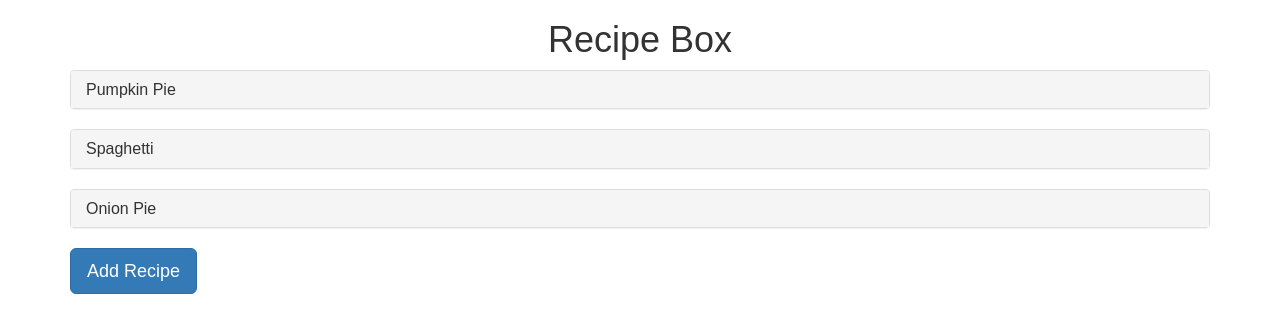
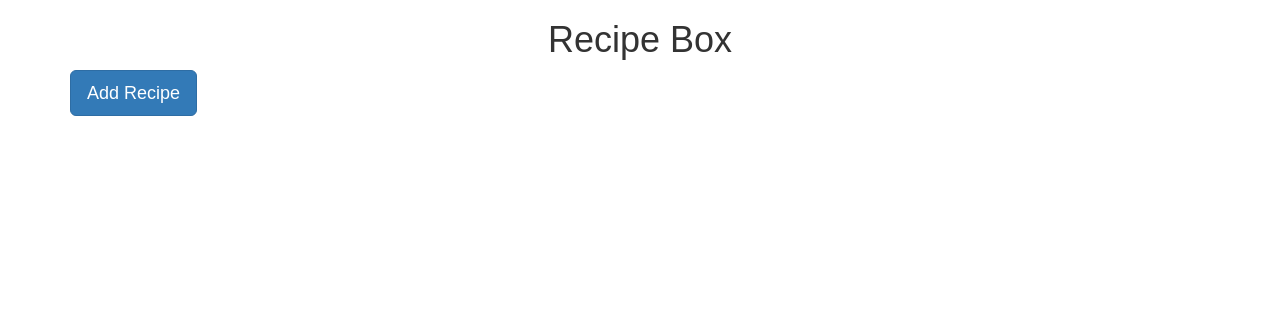
Before and after one commit to ashleydonohoe/recipe-box, a React (Create React App) app: page / in a window 1280 px wide. Shown: the top 332 px of the page. Built offline with nearby package versions, Linux system fonts and the light colour scheme.

Commit message:
local storage works now for adding recipes

```diff
--- a/src/App.js
+++ b/src/App.js
@@ -1,6 +1,5 @@
 import React, { Component } from 'react';
 import RecipeList from "./components/RecipeList";
-import Recipes from "./Recipes";
 import AddRecipe from "./components/AddRecipe";
 
 class App extends Component {
@@ -8,16 +7,34 @@ class App extends Component {
     super(props);
 
     this.state = {
-      recipes: Recipes
+      recipes: []
     }
+  }
+
+  componentDidMount() {
+    // Fetch recipes from local storage
+    this.fetchRecipes();
   }
 
   addRecipe(recipe) {
     console.log("Adding recipe");
     const newState = this.state.recipes.concat(recipe);
+    // Set new value for local storage with new recipe
+    localStorage.setItem("recipes", JSON.stringify(newState));
     this.setState({
       recipes: newState
     })
+  }
+
+  fetchRecipes() {
+    const recipes = JSON.parse(localStorage.getItem("recipes"));
+    if(recipes != null) {
+      this.setState({
+        recipes: recipes
+      });
+    } else {
+      localStorage.setItem("recipes", JSON.stringify(this.state.recipes));
+    }
   }
 
   render() {
--- a/src/Recipes.js
+++ /dev/null
@@ -1,30 +0,0 @@
-let recipes = [
-  {
-    name: "Pumpkin Pie",
-    ingredients: [
-      "Pumpkin Puree",
-      "Sweetened Condensed Milk",
-      "Eggs",
-      "Pumpkin Pie Spice",
-      "Pie Crust"
-    ]
-  },
-  {
-    name: "Spaghetti",
-    ingredients: [
-      "Noodles",
-      "Tomato Sauce",
-      "(Optional) Meatballs"
-    ]
-  },
-  {
-    name: "Onion Pie",
-    ingredients: [
-      "Onion",
-      "Pie Crust",
-      "Sounds Yummy Right?"
-    ]
-  }
-];
-
-export default recipes;
--- a/src/components/EditRecipe.js
+++ b/src/components/EditRecipe.js
@@ -3,6 +3,7 @@ import React, { Component } from 'react';
 class EditRecipe extends Component {
   render() {
     const modalId = "editRecipe" + this.props.number;
+    const recipe = this.props.recipe;
     return (
       <div>
         <button className="btn btn-primary" data-toggle="modal" data-target={"#" + modalId}>Edit Recipe</button>
@@ -17,11 +18,11 @@ class EditRecipe extends Component {
               <form>
                 <div className="form-group">
                   <label>Recipe</label>
-                  <input type="text" className="form-control" id="recipe-name" aria-describedby="recipe-name" placeholder="Recipe Name"/>
+                  <input type="text" className="form-control" id="recipe-name" aria-describedby="recipe-name" placeholder="Recipe Name" value={recipe.name}/>
                 </div>
                 <div className="form-group">
                   <label>Ingredients</label>
-                  <input type="text" className="form-control ingredients-input" id="ingredients" placeholder="Enter ingredients, separated by commas"/>
+                  <input type="text" className="form-control ingredients-input" id="ingredients" placeholder="Enter ingredients, separated by commas" value={recipe.ingredients.join(", ")}/>
                 </div>
               </form>
               </div>
--- a/src/components/RecipeItem.js
+++ b/src/components/RecipeItem.js
@@ -27,7 +27,7 @@ class RecipeItem extends React.Component {
                       )
                     })}
                     <div className="button-group">
-                      <EditRecipe number={this.props.number} onEdit={this.props.editRecipe}/>
+                      <EditRecipe recipe={this.props.recipe} number={this.props.number} onEdit={this.props.editRecipe}/>
                       <button onClick={this.props.onDelete} className="btn btn-danger">Delete</button>
                     </div>
                   </div>
--- a/src/components/RecipeList.js
+++ b/src/components/RecipeList.js
@@ -8,11 +8,11 @@ class RecipeList extends React.Component {
     this.deleteRecipe = this.deleteRecipe.bind(this);
   }
 
-  editRecipe() {
+  editRecipe(recipe) {
     console.log("Editing Recipe");
   }
 
-  deleteRecipe() {
+  deleteRecipe(recipe) {
     console.log("Deleting recipe");
   }
 
```
